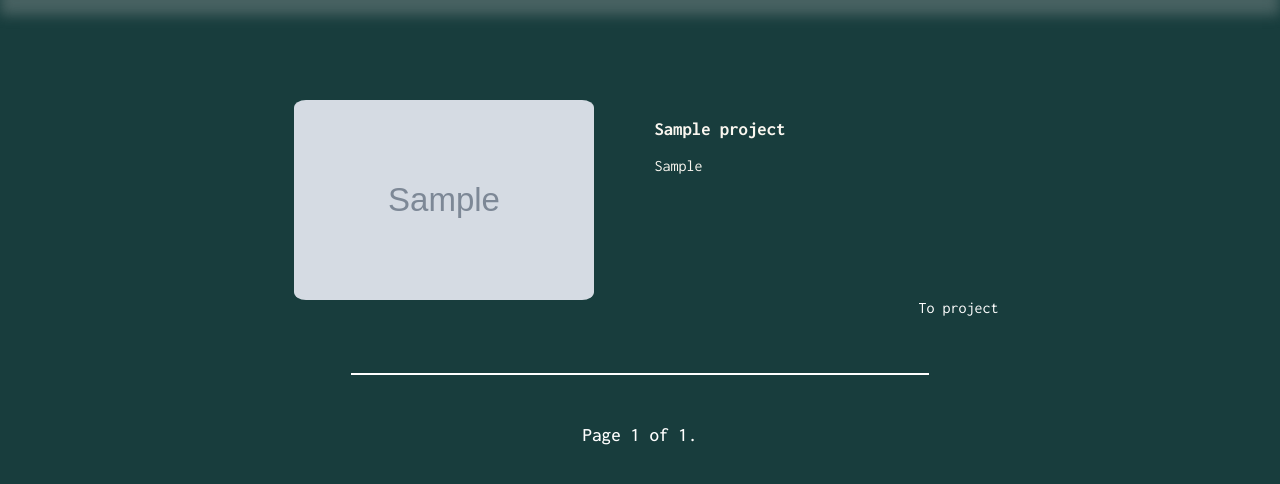
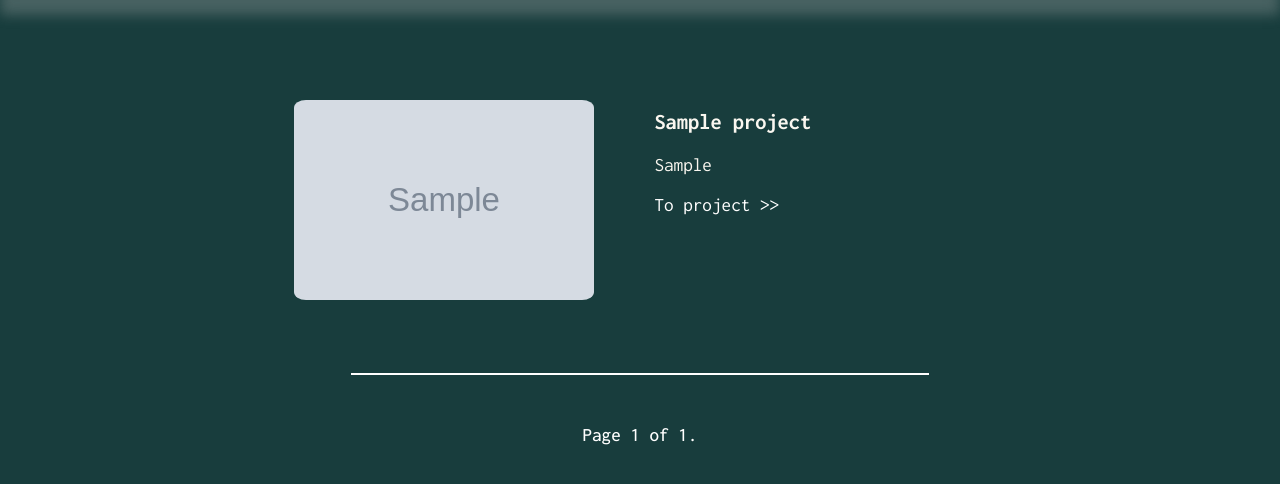
Before and after one commit to oleksandrmerkuloff/my-website, a Django app: page /portfolio/ in a window 1280 px wide. Shown: the part 120-604 px from the top of the page. Run offline with Django 5.2, Linux system fonts and the light colour scheme; tables that the repository leaves empty hold one stand-in row (values such as "Sample post"); grey boxes marked "Sample" are stand-in pictures.

Commit message:
finish portfolio pages

```diff
--- a/portfolio/static/portfolio/portfolio_page.css
+++ b/portfolio/static/portfolio/portfolio_page.css
@@ -19,31 +19,33 @@
     flex: 1;
 }
 
+.title {
+    font-size: 1.4em;
+    margin-top: 10px;
+}
+
+.outline {
+    font-size: 1.2em;
+}
+
 .project-link {
-    border-radius: 15%;
-    padding: 7px;
-    margin-top: 20px;
+    border-radius: 5%;
+    padding: 7px 7px 7px 0;
     text-decoration: none;
     color: white;
-    position: absolute;
-    right: 0;
-    bottom: 0;
+    font-size: 1.2em;
+    font-weight: 400;
 }
 
 .project-link:hover {
-    box-shadow: rgba(0, 0, 0, 0.25) 0 8px 15px;
-    transform: translateY(-2px);
-    border: 1px solid rgb(127, 209, 80);
+    text-decoration: underline;
+    text-decoration-color: gold;
 }
 
 .project-separator {
     border: 1px solid white;
     width: 50%;
     margin: 50px auto;
-}
-
-.project-separator:last-child {
-    width: 100%;
 }
 
 #pagination {
--- a/portfolio/templates/portfolio/includes/project_card.html
+++ b/portfolio/templates/portfolio/includes/project_card.html
@@ -5,6 +5,6 @@
   <div class="card-body">
     <h3 class="title">{{ project.title }}</h5>
     <p class="outline">{{ project.outline }}</p>
-    <a href="{% url "single-project-page" project_slug=project.slug %}" class="project-link">To project</a>
+    <a href="{% url "single-project-page" project_slug=project.slug %}" class="project-link">To project >></a>
   </div>
 </div>
--- a/portfolio/templates/portfolio/single_project.html
+++ b/portfolio/templates/portfolio/single_project.html
@@ -15,9 +15,9 @@
             <p>Last update: {{ project.updated_date }}</p>
         </div>
         <!-- Project TITLE -->
-        <h1>{{ project.title }}</h1>
+        <h1 id="title">{{ project.title }}</h1>
         <!-- Project OUTLINE -->
-        <p>{{ project.outline }}</p>
+        <p id="outline">{{ project.outline }}</p>
 
         <img src="{{ images.image.url }}" alt="project-img" id="project-img">
 
```
Also changed, not shown: portfolio/static/portfolio/single_project.css (+15 -4 lines).
